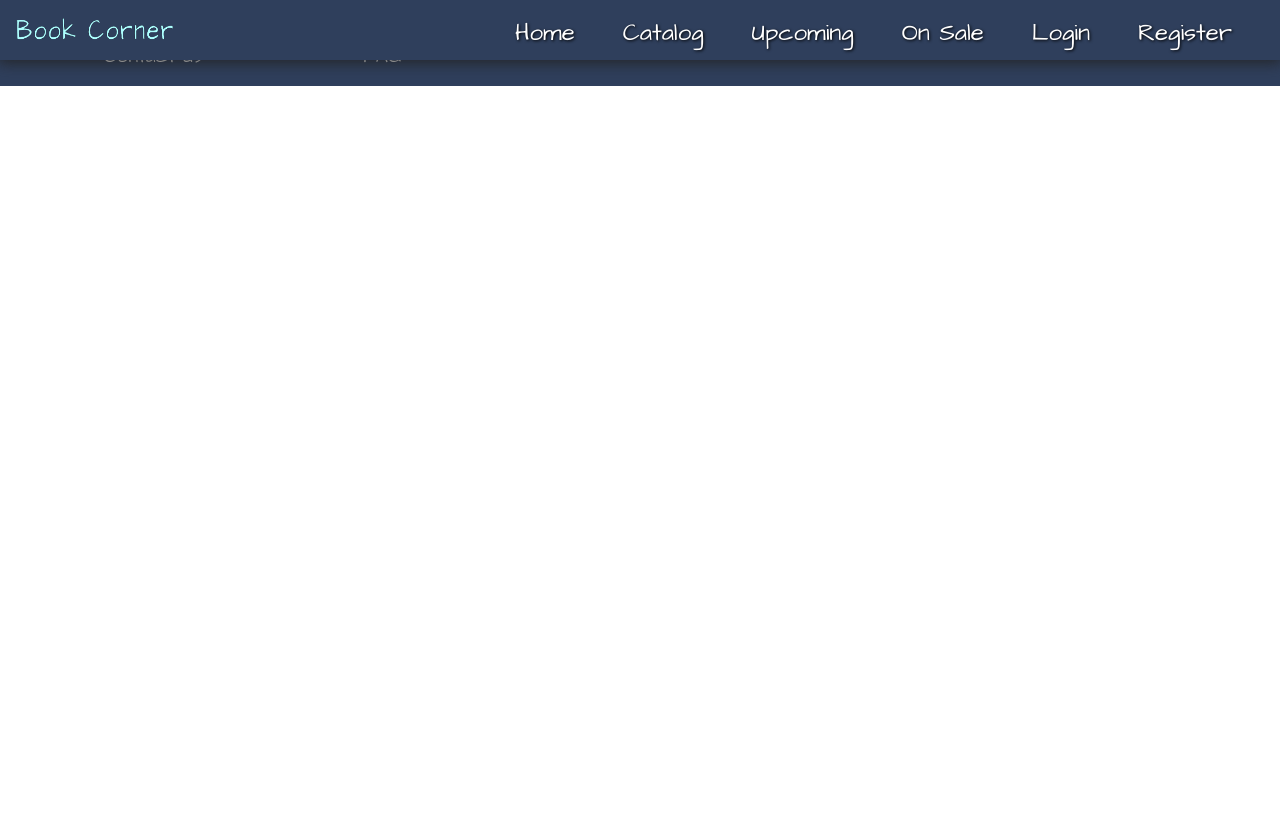
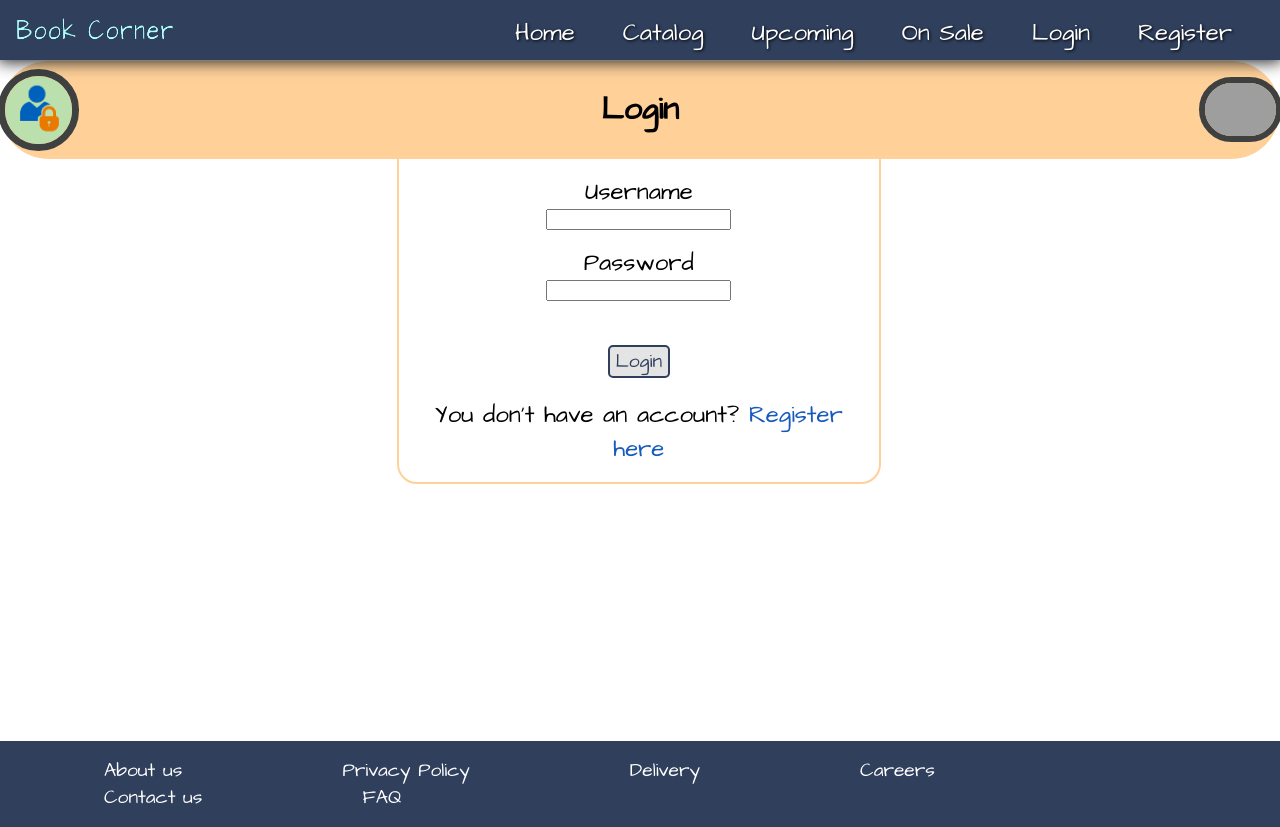
Before and after one commit to StoilTomanov/book-corner, a React (Create React App) app: page /logout in a window 1280 px wide. Before the commit the page ends 800 px from the top, so only its background shows below. Built offline with nearby package versions, Linux system fonts and the light colour scheme; grey boxes are pictures that could not be loaded.

Commit message:
register error messaging

```diff
--- a/src/components/App/App.js
+++ b/src/components/App/App.js
@@ -81,6 +81,7 @@ function App () {
             <Route path='/catalog' element={<Catalog />} />
             <Route path='/about' element={<About />} />
             <Route path='/login' element={<Login />} />
+            <Route path='/logout' element={<Login />}/>
             <Route path='/register' element={<Register />} />
             <Route path='/create' element={<CreateBook />} />
             <Route path='/details/:id' element={<Details />} />
--- a/src/components/App/Register/RegisterForm/RegisterForm.js
+++ b/src/components/App/Register/RegisterForm/RegisterForm.js
@@ -3,10 +3,13 @@ import { Link, useNavigate } from 'react-router-dom';
 
 import { AuthContext } from '../../../../contexts/AuthContext';
 import { register } from '../../../../services/user-service';
+import { ErrorMessage } from '../../ErrorMessage/ErrorMessage';
 
 export const RegisterForm = () => {
     const { authHandler } = useContext(AuthContext);
     const navigate = useNavigate();
+    const [errorMsg, setErrorMsg] = useState('');
+
     const [value, setValue] = useState({
         username: '',
         email: '',
@@ -19,25 +22,38 @@ export const RegisterForm = () => {
         setValue(state => ({
             ...state,
             [ev.target.name]: ev.target.value,
-        }))
+        }));
+
+        setErrorMsg((errorMsg) => errorMsg = '');
+
     };
 
     const onSubmit = (ev) => {
         ev.preventDefault();
         const { username, password, rePassword, email, gender } = Object.fromEntries(new FormData(ev.target));
-        if(password.trimEnd() === rePassword.trim()) {
+        if(username.trim() === '' || password.trim() === '' || email.trim() === '') {
+            setErrorMsg((errorMsg) => errorMsg = 'Username, password and email are required');
+            throw new Error('Username and password are required');
+        } else {
+            if(password.trim() !== rePassword.trim()) {
+                setErrorMsg((errorMsg) => errorMsg = 'Passwords must match');
+                throw new Error('Passwords must match');
+            }
             register(username, password, email, gender)
-                .then(data => {
+            .then(data => {
+                if(data === undefined || data === "undefined"){
+                    throw new Error('Something went wrong');
+                } else {
                     authHandler(data);
                     navigate('/catalog');
-                    console.log(data);
-                })
-                .catch((error) => {
-                    console.error(error);
-                });
+                }
+            })
+            .catch((error) => {
+                setErrorMsg((errorMsg) => errorMsg = error.message);
+                console.error(error);
+            });
         }
     }
-
 
     return (
         <div className="forms-container">
@@ -62,6 +78,7 @@ export const RegisterForm = () => {
                     <input name="password" type="password" value={value.password} onChange={changeHandler} />
                     <label htmlFor="rePassword">Re-Password</label>
                     <input name="rePassword" type="password" value={value.rePassword} onChange={changeHandler} />
+                    <ErrorMessage message={errorMsg} />
                     <button className="submit-btn" type="submit">Register</button>
                     <span>Already have an account? <Link to="/login" className='a-link'>Login here</Link></span>
                 </form>
--- a/src/services/user-service.js
+++ b/src/services/user-service.js
@@ -48,6 +48,7 @@ export const register = async(username, password, email, gender) => {
         }
     } catch (error) {
         console.log(error);
+        throw new Error(error.message);
     }
 }
 
@@ -69,5 +70,6 @@ export const logout = async(accessToken) => {
         }
     } catch (error) {
         console.log(error);
+        throw new Error(error.message);
     }
 }
```
